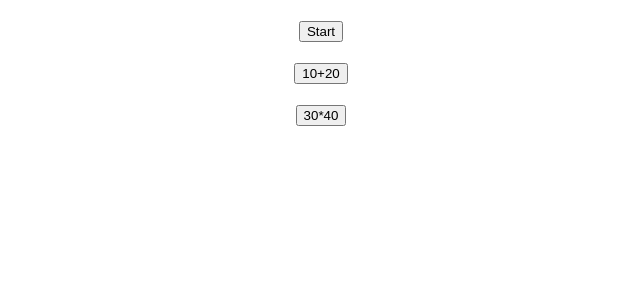
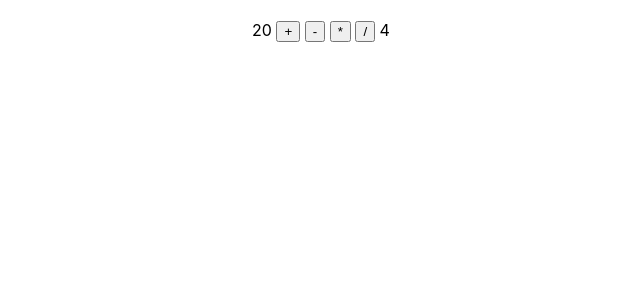
Before and after one commit to Daidonm/app1, a React (Create React App) app: page / in a window 1280 px wide. Shown: the top 300 px of the page, without its empty margins (319-959 px from the left). Built offline with nearby package versions, Linux system fonts and the light colour scheme.

Commit message:
Revert "validation EventData"
This reverts commit a89c335d15e70dbc708aa95bf5708333201244b1.

```diff
--- a/src/App.js
+++ b/src/App.js
@@ -2,10 +2,9 @@ import React from 'react';
 import  {Header,Content, Footer } from './func-components';
 import Calendar from './class-component';
 import Calculator2 from './calculator';
-import EventData2 from './event-data';
 
 function App() {
-  return <EventData2/>
+  return <Calculator2/>
 }
 
 export default App;
--- a/src/event-data.js
+++ /dev/null
@@ -1,22 +0,0 @@
-import React from 'react'
-
-export default function EventData2() {
-    const onClickStartStop=(ev)=>{
-        let t =ev.target.innerText
-        let s =(t === 'Start') ? 'Stop' : 'Start'
-        ev.target.innerText=s
-    }
-
-    const onClickAdd = (ev) =>{
-        let t = ev.target.innerText
-        let r = eval(t)
-        alert(`${t} = ${r}`)
-    }
-  return (
-    <div style={{textAlign:'center', marginTop:20}}>
-        <button onClick={(ev) => onClickStartStop(ev)}>Start</button><br/><br/>
-        <button onClick={(ev) => onClickAdd(ev)}>10+20</button><br/><br/>
-        <button onClick={(ev) => onClickAdd(ev)}>30*40</button><br/><br/>
-    </div>
-  )
-}
```
